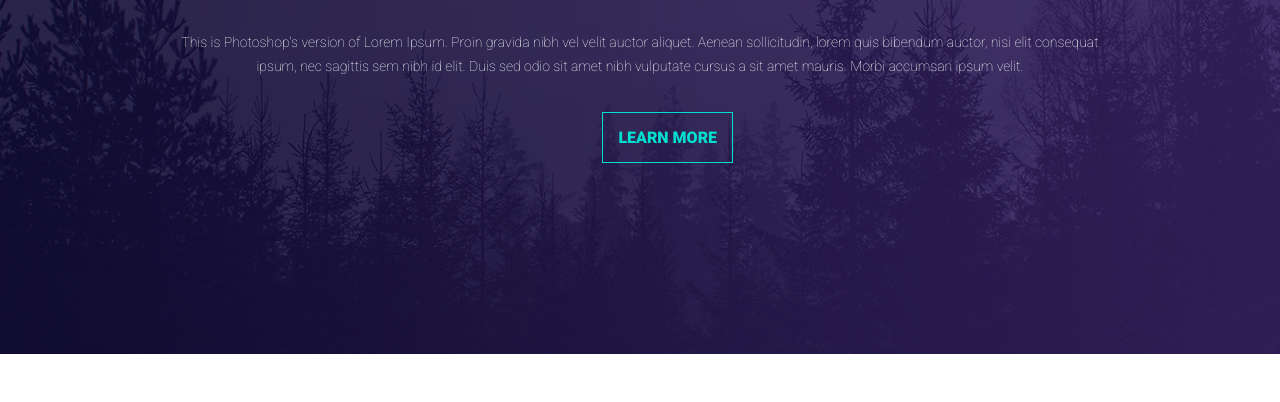
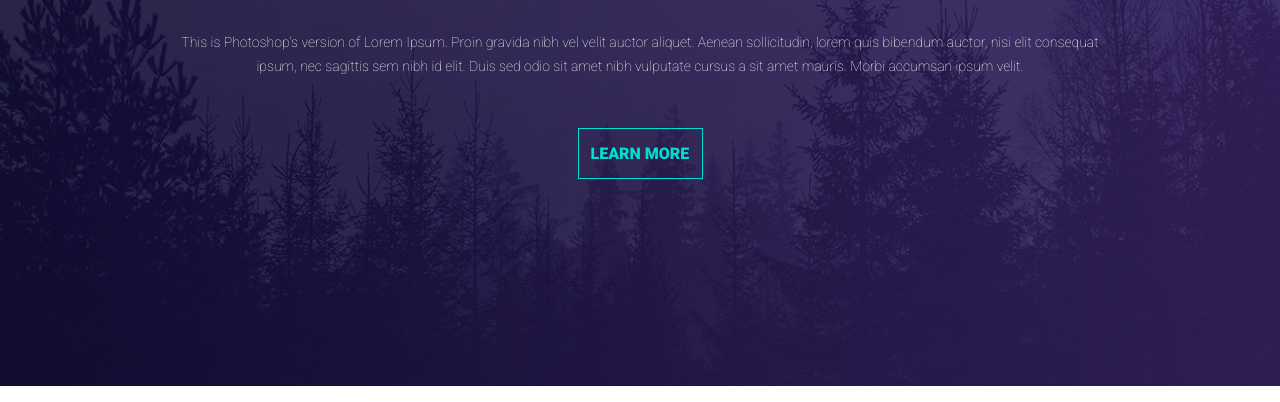
Before and after one commit to hellhellpnick/front-end, a website: page src/index.html in a window 1280 px wide. Shown: the part 304-706 px from the top of the page. Drawn offline with nearby package versions, Linux system fonts and the light colour scheme; files that its build step writes are made by us from their sources.

Commit message:
Update button

```diff
--- a/src/styles/components/_button.scss
+++ b/src/styles/components/_button.scss
@@ -1,17 +1,21 @@
 .button{
-    position: relative;
-    left: 46%;
-    margin-right: -50%;
+    display: block;
+    margin: 0 auto;
     color: $btn-color;
     border: 1px solid $btn-color;
     text-transform: uppercase;
     font-size: $H100;
     font-weight: 800;
-    padding: 15px;
+    padding: 15px 12px;
+    max-width: 125px;
     transition: all 0.5s ease;
     &:hover{
         color: $white;
         background-image: $btn-bg-color;
         border-color: none;
     }
+    &--meet{
+        max-width: 150px;
+        padding: 15px 15px;
+    }
 }
```
Also changed, not shown: build/css/style.css.
